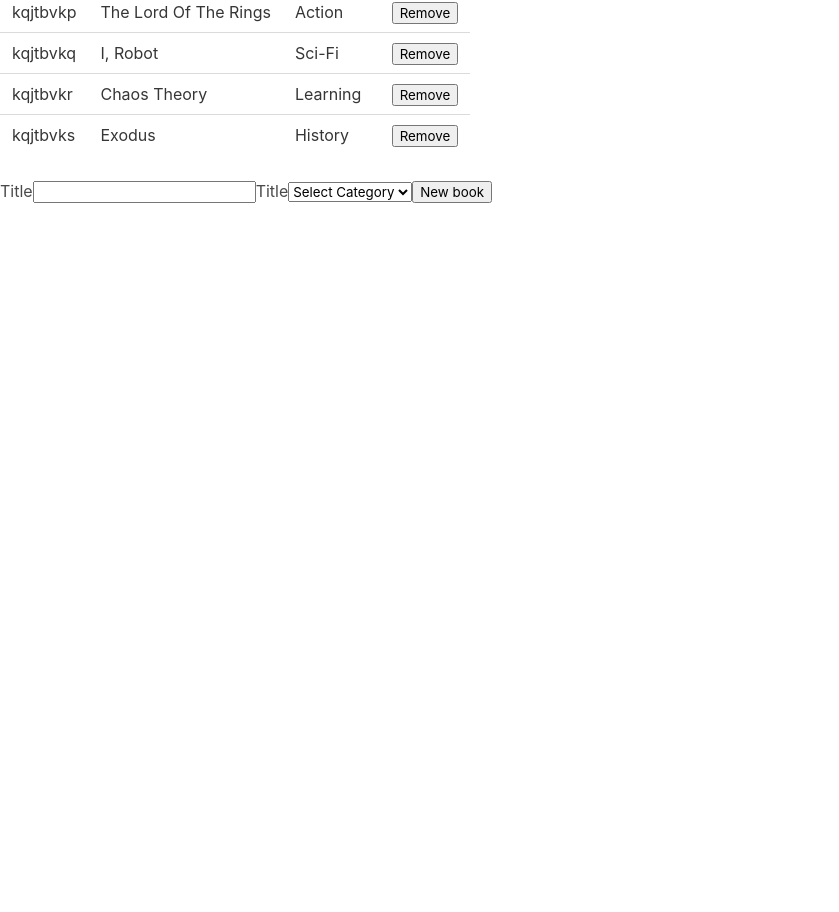
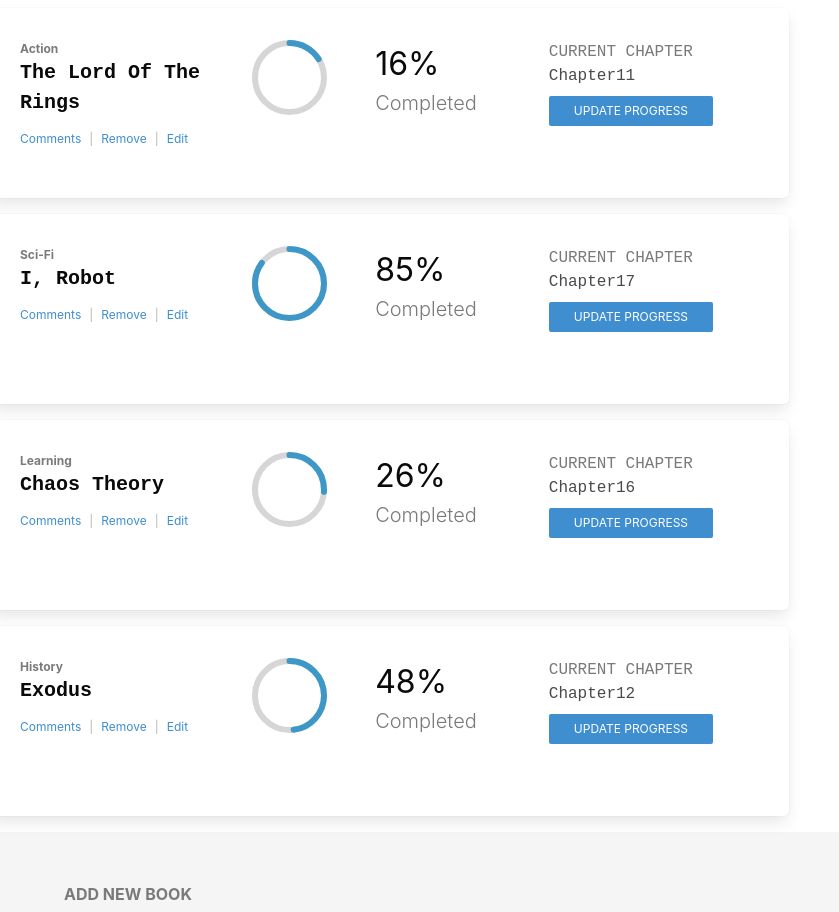
Before and after one commit to mricanho/Bookstore-react-redux, a React (Create React App) app: page / in a window 1280 px wide. Shown: the part 102-1014 px from the top of the page, without its empty margins (0-839 px from the left). Before the commit the page ends 800 px from the top, so only its background shows below. Built offline with nearby package versions, Linux system fonts and the light colour scheme.

Commit message:
Add faker and progressbar

```diff
--- a/package.json
+++ b/package.json
@@ -7,8 +7,10 @@
     "@testing-library/react": "^11.1.0",
     "@testing-library/user-event": "^12.1.10",
     "bulma": "^0.9.3",
+    "faker": "^5.5.3",
     "prop-types": "^15.7.2",
     "react": "^17.0.2",
+    "react-circular-progressbar": "^2.0.4",
     "react-dom": "^17.0.2",
     "react-redux": "^7.2.4",
     "react-scripts": "4.0.3",
--- a/public/index.html
+++ b/public/index.html
@@ -2,7 +2,7 @@
 <html lang="en">
   <head>
     <meta charset="utf-8" />
-    <link rel="icon" href="%PUBLIC_URL%/favicon.ico" />
+    <link rel="icon" href="%PUBLIC_URL%/favicon.jpg" />
     <meta name="viewport" content="width=device-width, initial-scale=1" />
     <meta name="theme-color" content="#000000" />
     <link rel="stylesheet" href="https://cdn.jsdelivr.net/npm/bulma@0.9.1/css/bulma.min.css">
--- a/src/components/App.js
+++ b/src/components/App.js
@@ -3,7 +3,7 @@
 import BooksForm from '../containers/BookForm';
 
 const App = () => (
-  <div>
+  <div className="has-background-light">
     <BooksList />
     <BooksForm />
   </div>
--- a/src/components/Book.js
+++ b/src/components/Book.js
@@ -1,18 +1,73 @@
 import React from 'react';
 import PropTypes from 'prop-types';
+import { CircularProgressbarWithChildren } from 'react-circular-progressbar';
+import 'react-circular-progressbar/dist/styles.css';
 
-const Book = ({ book, handleBookRemove }) => (
-  <>
-    <tr key={book.id + 2}>
-      <td key={book.id}>{book.id}</td>
-      <td key={book.title}>{book.title}</td>
-      <td key={book.category}>{book.category}</td>
-      <td>
-        <button type="button" onClick={() => handleBookRemove(book)}>Remove</button>
-      </td>
-    </tr>
-  </>
-);
+const Book = ({ book, handleBookRemove }) => {
+  const percentage = Math.floor((book.chapter / book.totalChapter) * 100);
+  return (
+    <div className="my-4">
+      <div className="columns my-4 box">
+        <div className="column">
+          <div>
+            <p className="is-size-7 has-text-weight-bold has-text-grey">
+              {book.category}
+            </p>
+            <h1 className="is-size-5 has-text-weight-bold has-text-black is-family-monospace">
+              {book.title}
+            </h1>
+            <p className="is-size-7 has-text-weight-light has-text-info">
+              {book.author}
+            </p>
+          </div>
+          <div className="is-flex is-size-7 my-3">
+            <a href="#!" className="has-text-info">
+              Comments
+            </a>
+            <div className="mx-2 has-text-grey-light">|</div>
+            <a
+              href="#!"
+              className="has-text-info"
+              onClick={() => handleBookRemove(book)}
+            >
+              Remove
+            </a>
+            <div className="mx-2 has-text-grey-light">|</div>
+            <a href="#!" className="has-text-info">
+              Edit
+            </a>
+          </div>
+        </div>
+        <div className="column has-text-weight-light has-text-grey is-flex">
+          <div
+            style={{ width: 75, height: 75 }}
+            className="is-size-6 has-text-weight-light has-text-grey is-uppercase"
+          >
+            <CircularProgressbarWithChildren value={percentage} />
+          </div>
+          <div className="pb-6 mx-6 is-flex is-justify-content-center is-flex-direction-column">
+            <h1 className="is-size-3 has-text-black">
+              {`${percentage}% `}
+            </h1>
+            <div className="is-size-5">Completed</div>
+          </div>
+        </div>
+        <div className="column is-family-monospace">
+          <p className="is-size-6 has-text-weight-light has-text-grey is-uppercase">
+            Current Chapter
+          </p>
+          <h1 className="mb-2">
+            Chapter
+            {book.chapter}
+          </h1>
+          <button className="button is-info is-small px-5" type="button">
+            UPDATE PROGRESS
+          </button>
+        </div>
+      </div>
+    </div>
+  );
+};
 
 Book.propTypes = {
   book: PropTypes.objectOf(Object).isRequired,
--- a/src/containers/BookForm.js
+++ b/src/containers/BookForm.js
@@ -2,6 +2,7 @@
 import { connect } from 'react-redux';
 import uniqid from 'uniqid';
 import PropTypes from 'prop-types';
+import faker from 'faker';
 import { createBook } from '../actions';
 
 export const booksCategories = [
@@ -19,6 +20,9 @@
     id: uniqid(),
     title: '',
     category: '',
+    author: faker.fake('{{name.lastName}}, {{name.firstName}} {{name.suffix}}'),
+    totalChapter: Math.floor(Math.random() * 50) + 20,
+    chapter: Math.floor(Math.random() * 20) + 1,
   });
 
   const handleChange = ({ target }) => {
@@ -28,25 +32,39 @@
     }));
   };
 
-  const handleSubmit = (e) => {
+  const handleClick = (e) => {
     e.preventDefault();
     createNewBook(data);
     setData({
       id: uniqid.process(),
       title: '',
       category: '',
+
     });
   };
 
   return (
-    <div>
-      <form className="form">
-        <label htmlFor="title">
-          Title
-          <input value={data.title} onChange={handleChange} id="title" name="title" type="text" />
-        </label>
-        <label htmlFor="options">
-          Title
+    <div className="container mx-auto">
+      <hr />
+      <div className="has-text-weight-bold has-text-grey mb-2">
+        ADD NEW BOOK
+      </div>
+      <form>
+        <div className="columns is-align-items-center">
+          <div className="column is-one-third is-justify-content-center is-flex">
+            <input
+              className="input"
+              value={data.title}
+              onChange={handleChange}
+              id="title"
+              name="title"
+              type="text"
+              placeholder="Book title"
+            />
+          </div>
+
+          <div className="column is-one-third is-justify-content-center is-flex">
+            <div className="select  is-fullwidth">
               <select
                 onChange={handleChange}
                 name="category"
@@ -62,8 +80,18 @@
                   </option>
                 ))}
               </select>
-        </label>
-        <input onClick={(e) => handleSubmit(e)} type="submit" value="New book" />
+            </div>
+          </div>
+
+          <div className="column is-one-third is-justify-content-center is-flex">
+            <input
+              className="button is-info"
+              onClick={(e) => handleClick(e)}
+              type="submit"
+              value="New book"
+            />
+          </div>
+        </div>
       </form>
     </div>
   );
--- a/src/index.js
+++ b/src/index.js
@@ -11,13 +11,33 @@
 const store = createStore(reducers);
 
 const INITIAL_STATE = [
-  { id: uniqid.process(), title: 'The Lord Of The Rings', category: 'Action' },
-  { id: uniqid.process(), title: 'I, Robot', category: 'Sci-Fi' },
-  { id: uniqid.process(), title: 'Chaos Theory', category: 'Learning' },
+  {
+    id: uniqid.process(),
+    title: 'The Lord Of The Rings',
+    category: 'Action',
+    totalChapter: Math.floor(Math.random() * 50) + 20,
+    chapter: Math.floor(Math.random() * 20) + 1,
+  },
+  {
+    id: uniqid.process(),
+    title: 'I, Robot',
+    category: 'Sci-Fi',
+    totalChapter: Math.floor(Math.random() * 50) + 20,
+    chapter: Math.floor(Math.random() * 20) + 1,
+  },
+  {
+    id: uniqid.process(),
+    title: 'Chaos Theory',
+    category: 'Learning',
+    totalChapter: Math.floor(Math.random() * 50) + 20,
+    chapter: Math.floor(Math.random() * 20) + 1,
+  },
   {
     id: uniqid.process(),
     title: 'Exodus',
     category: 'History',
+    totalChapter: Math.floor(Math.random() * 50) + 20,
+    chapter: Math.floor(Math.random() * 20) + 1,
   },
 ];
 
```
Also changed, not shown: public/favicon.jpg (added), 1 other file (tests, documents, lock files or other folders). Lines whose indentation alone changed are shown as unchanged.
